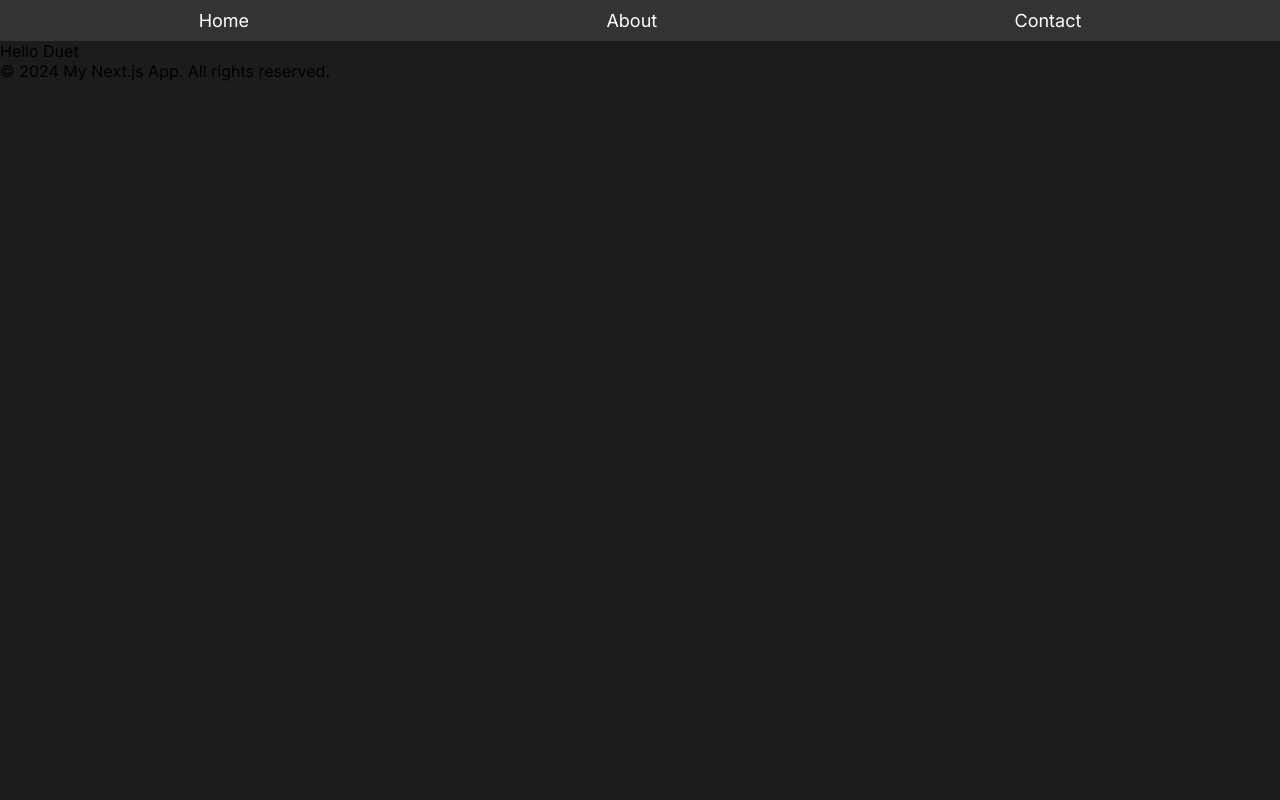
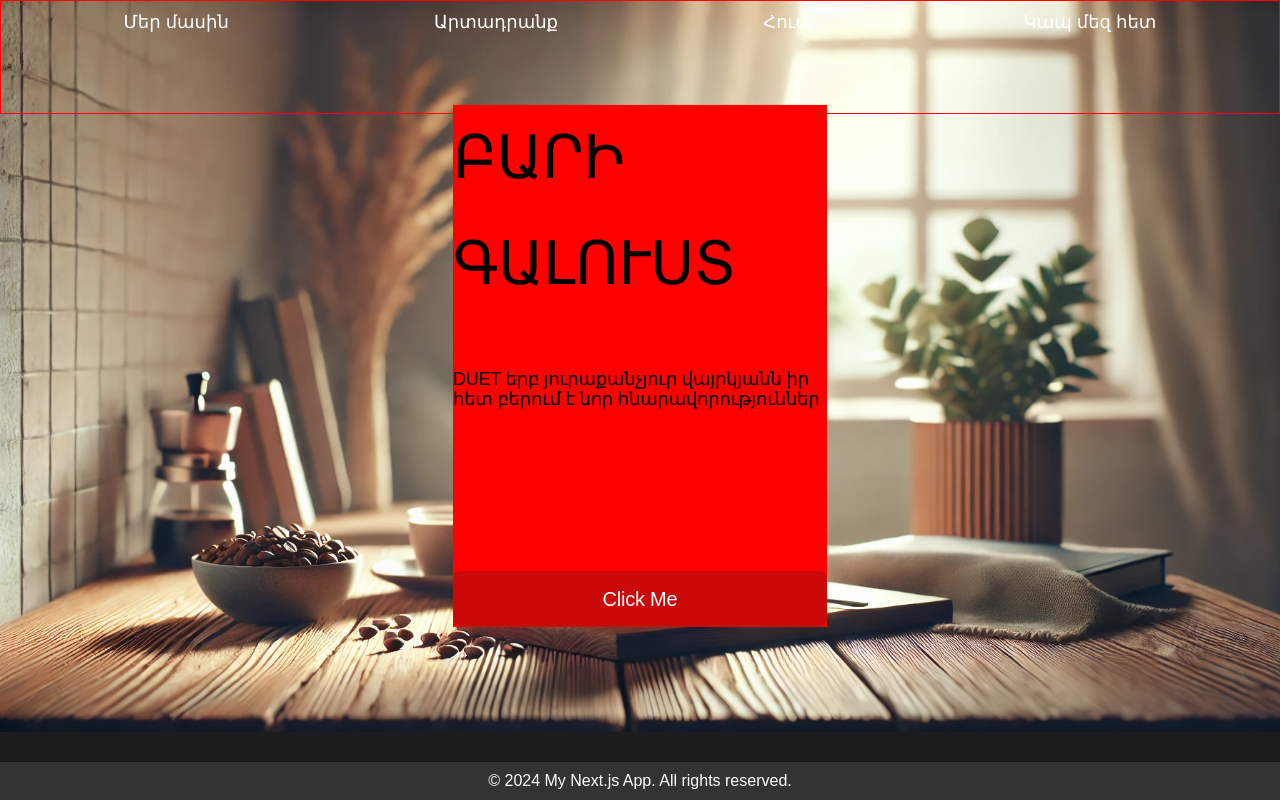
Before and after one commit to Mkhitar17/duet-web-site, a Next.js app: page / in a window 1280 px wide. Built offline with nearby package versions, Linux system fonts and the light colour scheme.

Commit message:
created components

```diff
--- /dev/null
+++ b/components/banner/index.js
@@ -0,0 +1,39 @@
+import Link from "next/link";
+import styles from "./index.module.css";
+import Image from "next/image";
+import Button from "@/components/buttons/PrimaryButton";
+
+import bannerimage from "@/public/banner.png";
+
+
+
+export default function Header() {
+
+  const handleClick = () => {
+    alert("Button clicked!");
+  };
+
+
+
+  return (
+    <div className={styles.Container}>
+      <Image
+        src={bannerimage} // Path to the image in the public folder
+        alt="bannerimage"
+        width={0} // Width of the image
+        height={0} // Height of the image
+        className={styles.BannerImage} // Optional: Apply a CSS class
+      />
+
+      <div className={styles.BannerTextContainer}>
+        <span>Բարի Գալուստ</span>
+        <span>DUET երբ յուրաքանչյուր վայրկյանն իր հետ բերում է նոր հնարավորություններ</span>
+        <div className={styles.bannerBotton}></div>
+        <Button
+        text="Click Me"
+        onClick={handleClick}
+      />
+      </div>
+    </div>
+  );
+}
--- /dev/null
+++ b/components/banner/index.module.css
@@ -0,0 +1,55 @@
+.Container{
+    position: relative;
+    z-index: 1;
+    height: 732px;
+    width: 100%;
+}
+
+.BannerImage{
+    width: 100%;
+    height: 100%;
+    object-fit: cover;
+}
+
+.BannerTextContainer{
+    position: absolute;
+    z-index: 10;
+    top: 50%; /* Position the top edge at 50% of the parent */
+    left: 50%; /* Position the left edge at 50% of the parent */
+    transform: translate(-50%, -50%);
+    display: flex;
+    flex-direction: column;
+    gap: 53px;
+    /* height: 120px;
+    width: 100px; */
+    width: 374px;
+
+    background: red;
+}
+
+.BannerTextContainer span:nth-child(1) {
+/* font-size: 88px; */
+font-size: 60px;
+line-height: 105.6px;
+letter-spacing: -0.42px;
+font-weight: 400;
+text-transform: uppercase;
+}
+
+.BannerTextContainer span:nth-child(2) {
+    font-family: 'Bokonique', sans-serif;
+    font-size: 18px;
+    line-height: 20px;
+    letter-spacing: -0.23px;
+    font-weight: 400;
+    max-width: 100%;
+
+}
+
+
+
+.bannerBotton{
+    height: 56px;
+    background: red;
+
+}
--- /dev/null
+++ b/components/buttons/PrimaryButton.js
@@ -0,0 +1,40 @@
+import React from "react";
+import PropTypes from "prop-types";
+import styles from "./index.module.css";
+
+export default function Button({
+  text,
+  onClick,
+  type = "button",
+  disabled = false,
+  customStyles = {}, // For inline styling if needed
+}) {
+  return (
+    <button
+      type={type}
+      onClick={onClick}
+      disabled={disabled}
+      className={styles.button}
+      style={customStyles}
+    >
+      {text}
+    </button>
+  );
+}
+
+// Define PropTypes for type-checking
+Button.propTypes = {
+  text: PropTypes.string.isRequired, // Button text
+  onClick: PropTypes.func, // Click handler function
+  type: PropTypes.oneOf(["button", "submit", "reset"]), // Button type
+  disabled: PropTypes.bool, // Disable button
+  customStyles: PropTypes.object, // Inline styles for extra customization
+};
+
+// Default Props
+Button.defaultProps = {
+  onClick: () => {},
+  type: "button",
+  disabled: false,
+  customStyles: {},
+};
--- /dev/null
+++ b/components/buttons/index.module.css
@@ -0,0 +1,29 @@
+.button {
+    background-color: var(--button-background-active);
+    color: var(--text-color);
+    border: none;
+    border-radius: 8px;
+    cursor: pointer;
+    display: inline-flex;
+    align-items: center;
+    justify-content: center;
+    font-size: 20px;
+    line-height: 20px;
+    font-weight: 400;
+    padding: 18px 0px;
+    letter-spacing: -0.23px;
+  }
+
+  /* .button:hover {
+    background-color: #0056b3;
+  } */
+
+  /* .button:active {
+    transform: scale(0.98);
+  } */
+
+  .button:disabled {
+    background-color: #d6d6d6;
+    color: #a1a1a1;
+    cursor: not-allowed;
+  }
--- a/components/layout/Header.js
+++ b/components/layout/Header.js
@@ -5,9 +5,10 @@ export default function Header() {
   return (
     <header className={styles.header}>
       <nav className={styles.nav}>
-        <Link href="/" className={styles.link}>Home</Link>
-        <Link href="/about" className={styles.link}>About</Link>
-        <Link href="/contact" className={styles.link}>Contact</Link>
+        <Link href="/" className={styles.link}>Մեր մասին</Link>
+        <Link href="/about" className={styles.link}>Արտադրանք</Link>
+        <Link href="/contact" className={styles.link}>Հումք</Link>
+        <Link href="/contact" className={styles.link}>Կապ մեզ հետ</Link>
       </nav>
     </header>
   );
--- a/components/layout/layout.module.css
+++ b/components/layout/layout.module.css
@@ -1,7 +1,13 @@
 .header {
-    background-color: #333;
+  position: fixed;
+  top: 0;
+  z-index: 1000;
+  width: 100%;
+  background-color: transparent;
   color: #fff;
+  border: 1px solid red;
   padding: 10px 20px;
+  height: 114px;
 }
 
 .nav {
@@ -19,3 +25,15 @@
 .link:hover {
   text-decoration: underline;
 }
+
+
+
+.footer {
+  background-color: #333;
+  color: #fff;
+  text-align: center;
+  padding: 10px 20px;
+  position: fixed;
+  bottom: 0;
+  width: 100%;
+}
--- /dev/null
+++ b/pages/Home/index.js
@@ -0,0 +1,14 @@
+import Head from 'next/head'
+import Image from 'next/image'
+import styles from '@/styles/Home.module.css'
+import Banner from '@/components/banner'
+
+
+
+export default function HomePage() {
+  return (
+     <div className={styles.HomeContainer}>
+        <Banner/>
+     </div>
+  )
+}
--- a/pages/_document.js
+++ b/pages/_document.js
@@ -3,7 +3,13 @@ import { Html, Head, Main, NextScript } from 'next/document'
 export default function Document() {
   return (
     <Html lang="en">
-      <Head />
+      <Head>
+      <link
+          href="https://fonts.googleapis.com/css2?family=Bebas+Neue&display=swap"
+          rel="stylesheet"
+        />
+
+      </Head>
       <body>
         <Main />
         <NextScript />
--- a/pages/index.js
+++ b/pages/index.js
@@ -1,12 +1,13 @@
 import Head from 'next/head'
 import Image from 'next/image'
+import HomaPage from '@/pages/Home'
 import styles from '@/styles/Home.module.css'
 
 
 export default function Home() {
   return (
     <>
-     <div>Hello Duet</div>
+     <HomaPage/>
     </>
   )
 }
--- a/styles/Home.module.css
+++ b/styles/Home.module.css
@@ -1,278 +1,4 @@
-.main {
+.HomeContainer{
   display: flex;
   flex-direction: column;
-  justify-content: space-between;
-  align-items: center;
-  padding: 6rem;
-  min-height: 100vh;
 }
-
-.description {
-  display: inherit;
-  justify-content: inherit;
-  align-items: inherit;
-  font-size: 0.85rem;
-  max-width: var(--max-width);
-  width: 100%;
-  z-index: 2;
-  font-family: var(--font-mono);
-}
-
-.description a {
-  display: flex;
-  justify-content: center;
-  align-items: center;
-  gap: 0.5rem;
-}
-
-.description p {
-  position: relative;
-  margin: 0;
-  padding: 1rem;
-  background-color: rgba(var(--callout-rgb), 0.5);
-  border: 1px solid rgba(var(--callout-border-rgb), 0.3);
-  border-radius: var(--border-radius);
-}
-
-.code {
-  font-weight: 700;
-  font-family: var(--font-mono);
-}
-
-.grid {
-  display: grid;
-  grid-template-columns: repeat(4, minmax(25%, auto));
-  width: var(--max-width);
-  max-width: 100%;
-}
-
-.card {
-  padding: 1rem 1.2rem;
-  border-radius: var(--border-radius);
-  background: rgba(var(--card-rgb), 0);
-  border: 1px solid rgba(var(--card-border-rgb), 0);
-  transition: background 200ms, border 200ms;
-}
-
-.card span {
-  display: inline-block;
-  transition: transform 200ms;
-}
-
-.card h2 {
-  font-weight: 600;
-  margin-bottom: 0.7rem;
-}
-
-.card p {
-  margin: 0;
-  opacity: 0.6;
-  font-size: 0.9rem;
-  line-height: 1.5;
-  max-width: 30ch;
-}
-
-.center {
-  display: flex;
-  justify-content: center;
-  align-items: center;
-  position: relative;
-  padding: 4rem 0;
-}
-
-.center::before {
-  background: var(--secondary-glow);
-  border-radius: 50%;
-  width: 480px;
-  height: 360px;
-  margin-left: -400px;
-}
-
-.center::after {
-  background: var(--primary-glow);
-  width: 240px;
-  height: 180px;
-  z-index: -1;
-}
-
-.center::before,
-.center::after {
-  content: '';
-  left: 50%;
-  position: absolute;
-  filter: blur(45px);
-  transform: translateZ(0);
-}
-
-.logo,
-.thirteen {
-  position: relative;
-}
-
-.thirteen {
-  display: flex;
-  justify-content: center;
-  align-items: center;
-  width: 75px;
-  height: 75px;
-  padding: 25px 10px;
-  margin-left: 16px;
-  transform: translateZ(0);
-  border-radius: var(--border-radius);
-  overflow: hidden;
-  box-shadow: 0px 2px 8px -1px #0000001a;
-}
-
-.thirteen::before,
-.thirteen::after {
-  content: '';
-  position: absolute;
-  z-index: -1;
-}
-
-/* Conic Gradient Animation */
-.thirteen::before {
-  animation: 6s rotate linear infinite;
-  width: 200%;
-  height: 200%;
-  background: var(--tile-border);
-}
-
-/* Inner Square */
-.thirteen::after {
-  inset: 0;
-  padding: 1px;
-  border-radius: var(--border-radius);
-  background: linear-gradient(
-    to bottom right,
-    rgba(var(--tile-start-rgb), 1),
-    rgba(var(--tile-end-rgb), 1)
-  );
-  background-clip: content-box;
-}
-
-/* Enable hover only on non-touch devices */
-@media (hover: hover) and (pointer: fine) {
-  .card:hover {
-    background: rgba(var(--card-rgb), 0.1);
-    border: 1px solid rgba(var(--card-border-rgb), 0.15);
-  }
-
-  .card:hover span {
-    transform: translateX(4px);
-  }
-}
-
-@media (prefers-reduced-motion) {
-  .thirteen::before {
-    animation: none;
-  }
-
-  .card:hover span {
-    transform: none;
-  }
-}
-
-/* Mobile */
-@media (max-width: 700px) {
-  .content {
-    padding: 4rem;
-  }
-
-  .grid {
-    grid-template-columns: 1fr;
-    margin-bottom: 120px;
-    max-width: 320px;
-    text-align: center;
-  }
-
-  .card {
-    padding: 1rem 2.5rem;
-  }
-
-  .card h2 {
-    margin-bottom: 0.5rem;
-  }
-
-  .center {
-    padding: 8rem 0 6rem;
-  }
-
-  .center::before {
-    transform: none;
-    height: 300px;
-  }
-
-  .description {
-    font-size: 0.8rem;
-  }
-
-  .description a {
-    padding: 1rem;
-  }
-
-  .description p,
-  .description div {
-    display: flex;
-    justify-content: center;
-    position: fixed;
-    width: 100%;
-  }
-
-  .description p {
-    align-items: center;
-    inset: 0 0 auto;
-    padding: 2rem 1rem 1.4rem;
-    border-radius: 0;
-    border: none;
-    border-bottom: 1px solid rgba(var(--callout-border-rgb), 0.25);
-    background: linear-gradient(
-      to bottom,
-      rgba(var(--background-start-rgb), 1),
-      rgba(var(--callout-rgb), 0.5)
-    );
-    background-clip: padding-box;
-    backdrop-filter: blur(24px);
-  }
-
-  .description div {
-    align-items: flex-end;
-    pointer-events: none;
-    inset: auto 0 0;
-    padding: 2rem;
-    height: 200px;
-    background: linear-gradient(
-      to bottom,
-      transparent 0%,
-      rgb(var(--background-end-rgb)) 40%
-    );
-    z-index: 1;
-  }
-}
-
-/* Tablet and Smaller Desktop */
-@media (min-width: 701px) and (max-width: 1120px) {
-  .grid {
-    grid-template-columns: repeat(2, 50%);
-  }
-}
-
-@media (prefers-color-scheme: dark) {
-  .vercelLogo {
-    filter: invert(1);
-  }
-
-  .logo,
-  .thirteen img {
-    filter: invert(1) drop-shadow(0 0 0.3rem #ffffff70);
-  }
-}
-
-@keyframes rotate {
-  from {
-    transform: rotate(360deg);
-  }
-  to {
-    transform: rotate(0deg);
-  }
-}
--- a/styles/globals.css
+++ b/styles/globals.css
@@ -2,6 +2,8 @@
 
 :root {
   --background-color: #1C1C1C;
+  --button-background-active: #CC0909;
+  --text-color: #FFFFFF
   /* --max-width: 1100px;
   --border-radius: 12px;
   --font-mono: ui-monospace, Menlo, Monaco, 'Cascadia Mono', 'Segoe UI Mono',
@@ -82,7 +84,7 @@ body {
   color: black;
   background-color: var(--background-color);
 
-  font-family: 'Inter', sans-serif;
+  font-family:  sans-serif;
 }
 
 a {
```
Also changed, not shown: public/banner.png (added). Lines whose indentation alone changed are shown as unchanged.
